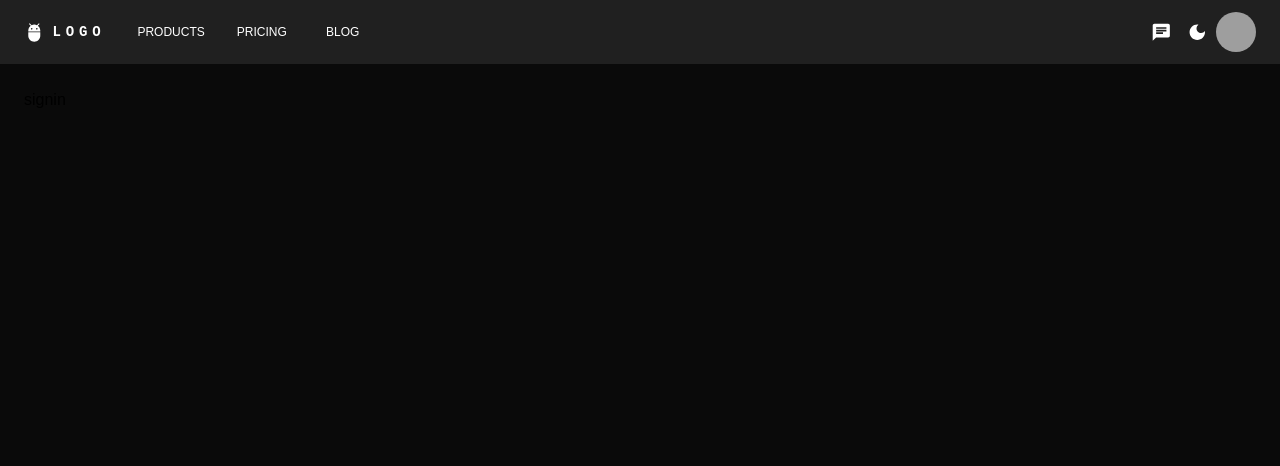
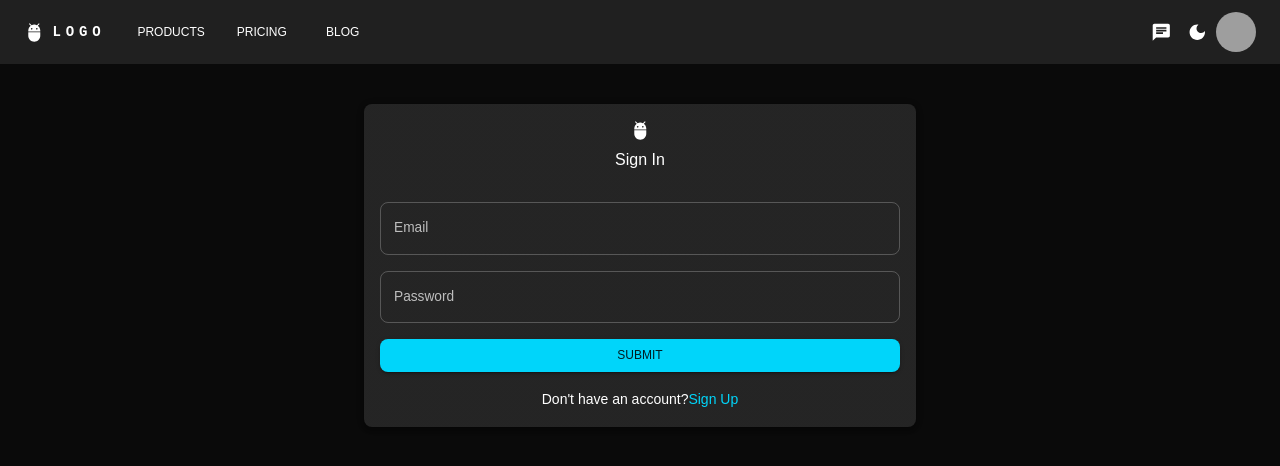
Before and after one commit to GammaMicrowave/BUG, a Next.js app in the folder client/: page /signin in a window 1280 px wide. Shown: the top 466 px of the page. Built offline with nearby package versions, Linux system fonts and the light colour scheme; grey boxes are pictures that could not be loaded.

Commit message:
added signin ui

```diff
--- a/client/src/pages/signin.js
+++ b/client/src/pages/signin.js
@@ -1,7 +1,70 @@
+import { Container, Paper, TextField, Button, Typography } from "@mui/material";
 import React from "react";
+import { useRouter } from "next/router";
+import { useState } from "react";
+import AdbIcon from "@mui/icons-material/Adb";
 
-function signin() {
-  return <div>signin</div>;
+function signup() {
+  const router = useRouter();
+  const [data, setData] = useState({
+    email: "",
+    password: "",
+  });
+
+  const handleSubmit = (e) => {
+    console.log(data);
+  };
+
+  return (
+    <>
+      <Container maxWidth="sm" className="">
+        <Paper elevation={3} className="p-4 flex flex-col gap-4 mt-4">
+          <div className="flex flex-col justify-center gap-2 items-center w-full">
+            <AdbIcon className="w-12 h-12 " />
+            <Typography variant="h5">Sign In</Typography>
+          </div>
+          <div className="flex flex-row gap-2 basis-1/2 "></div>
+
+          <TextField
+            id="outlined-basic"
+            label="Email"
+            variant="outlined"
+            value={data.email}
+            onChange={(e) => setData({ ...data, email: e.target.value })}
+          />
+          <TextField
+            id="outlined-basic"
+            label="Password"
+            variant="outlined"
+            type="password"
+            value={data.password}
+            onChange={(e) => setData({ ...data, password: e.target.value })}
+          />
+
+          <Button variant="contained" onClick={handleSubmit}>
+            Submit
+          </Button>
+          <div className="flex flex-row justify-center">
+            <Typography variant="h6">Don't have an account?</Typography>
+            <Typography
+              variant="h6"
+              className="ml-2"
+              color={"primary"}
+              sx={{
+                cursor: "pointer",
+                "&:hover": {
+                  textDecoration: "underline",
+                },
+              }}
+              onClick={() => router.push("/signun")}
+            >
+              Sign Up
+            </Typography>
+          </div>
+        </Paper>
+      </Container>
+    </>
+  );
 }
 
-export default signin;
+export default signup;
--- a/client/src/pages/signup.js
+++ b/client/src/pages/signup.js
@@ -18,7 +18,6 @@ function signup() {
   });
 
   const handleSubmit = (e) => {
-    e.preventDefault();
     console.log(data);
   };
 
```
